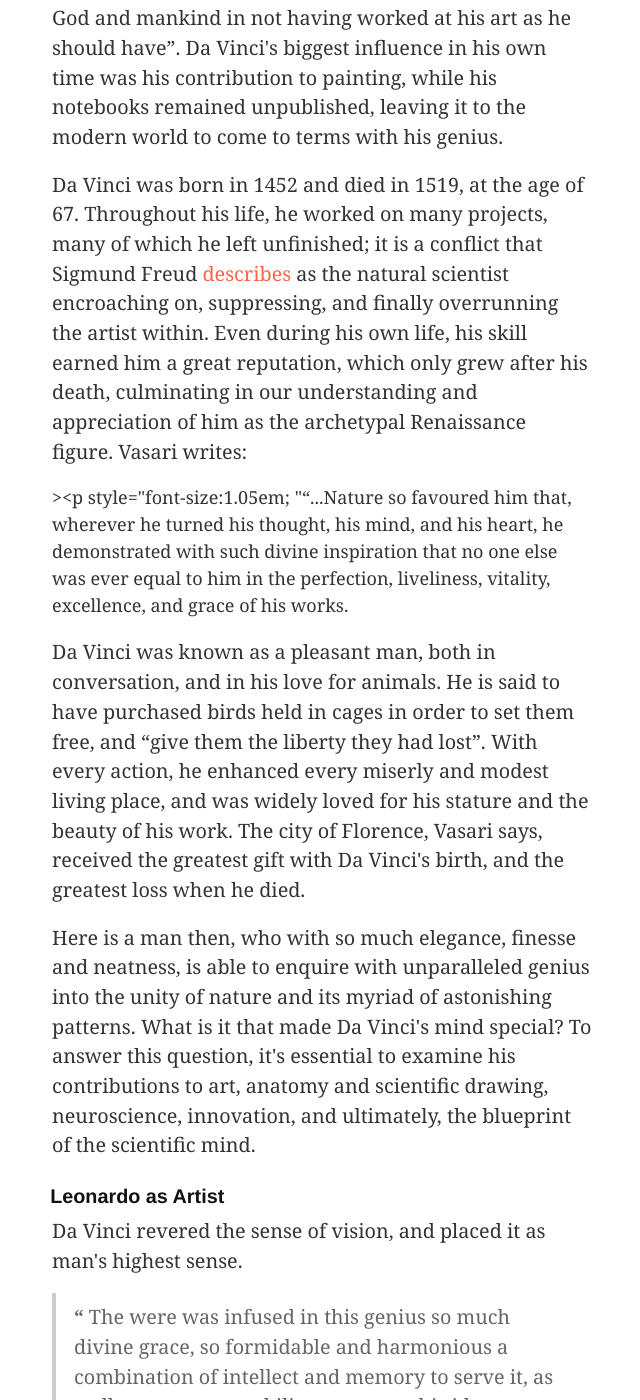
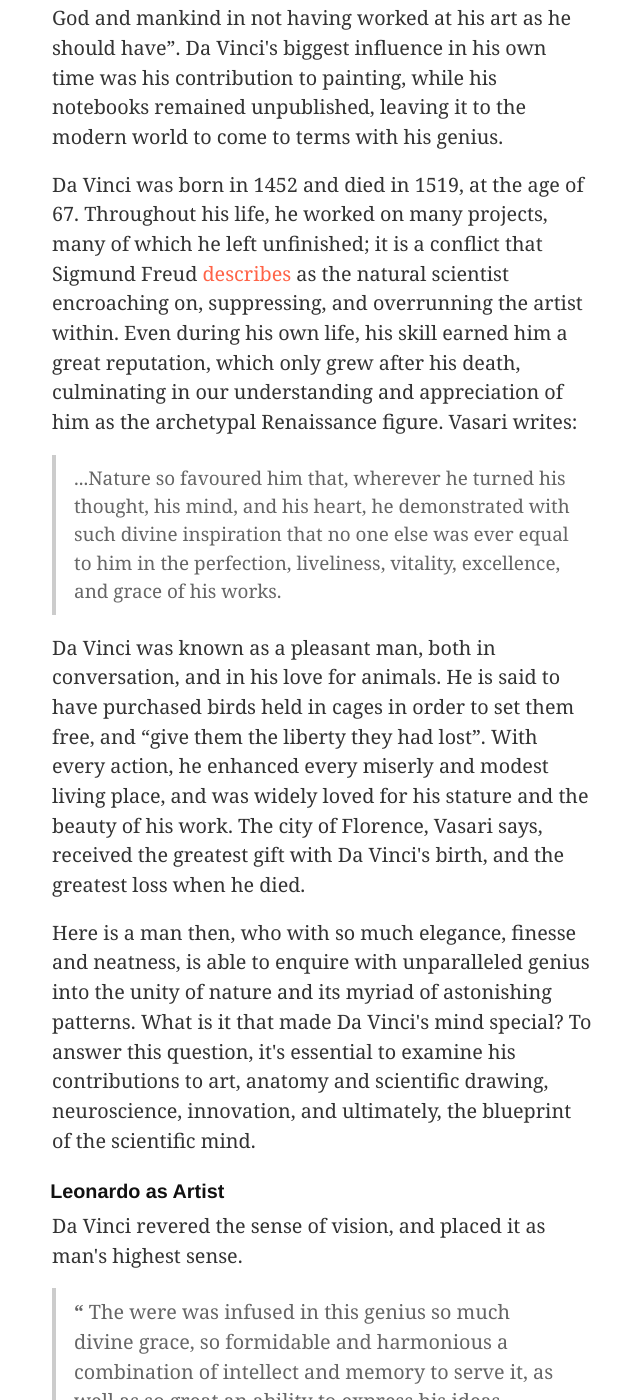
Before and after one commit to ellis-bio/ellisjalia, a Jekyll site: the page built from index.md, in a window 1280 px wide and 1400 px high, scrolled down 836 px. Shown: the whole window, without its empty margins (318-958 px from the left). Built offline with Jekyll 4.4.1, drawn with Linux system fonts in a browser that asks for light colours.

Commit message:
Update to blockquote

```diff
--- a/index.md
+++ b/index.md
@@ -22,9 +22,9 @@ layout: default
 <br>
 <p style="font-size:1.1em;">In the <a href ="http://archive.eclass.uth.gr/eclass/modules/document/file.php/MHXD102/Vasari%20Giorgio_The_Lives_of_the_Artists_Oxford.pdf" style="color:tomato">Lives of the Artists</a>, the Italian biographer Giorgio Vasari writes that, in the last moments of his life, Leonardo da Vinci rebuked himself for having “offended God and mankind in not having worked at his art as he should have”. Da Vinci's biggest influence in his own time was his contribution to painting, while his notebooks remained unpublished, leaving it to the modern world to come to terms with his genius.
 
-<p style="font-size:1.1em; ">Da Vinci was born in 1452 and died in 1519, at the age of 67. Throughout his life, he worked on many projects, many of which he left unfinished; it is a conflict that Sigmund Freud <a href ="http://archive.eclass.uth.gr/eclass/modules/document/file.php/MHXD102/Vasari%20Giorgio_The_Lives_of_the_Artists_Oxford.pdf" style="color:tomato">describes</a> as the natural scientist encroaching on, suppressing, and finally overrunning the artist within. Even during his own life, his skill earned him a great reputation, which only grew after his death, culminating in our understanding and appreciation of him as the archetypal Renaissance figure. Vasari writes:</p>
+<p style="font-size:1.1em; ">Da Vinci was born in 1452 and died in 1519, at the age of 67. Throughout his life, he worked on many projects, many of which he left unfinished; it is a conflict that Sigmund Freud <a href ="http://archive.eclass.uth.gr/eclass/modules/document/file.php/MHXD102/Vasari%20Giorgio_The_Lives_of_the_Artists_Oxford.pdf" style="color:tomato">describes</a> as the natural scientist encroaching on, suppressing, and overrunning the artist within. Even during his own life, his skill earned him a great reputation, which only grew after his death, culminating in our understanding and appreciation of him as the archetypal Renaissance figure. Vasari writes:</p>
 
-><p style="font-size:1.05em; "“...Nature so favoured him that, wherever he turned his thought, his mind, and his heart, he demonstrated with such divine inspiration that no one else was ever equal to him in the perfection, liveliness, vitality, excellence, and grace of his works.</p>
+<blockquote><p style="font-size:1.05em; ">...Nature so favoured him that, wherever he turned his thought, his mind, and his heart, he demonstrated with such divine inspiration that no one else was ever equal to him in the perfection, liveliness, vitality, excellence, and grace of his works.</p></blockquote>
 
 <p style="font-size:1.1em; ">Da Vinci was known as a pleasant man, both in conversation, and in his love for animals. He is said to have purchased birds held in cages in order to set them free, and “give them the liberty they had lost”. With every action, he enhanced every miserly and modest living place, and was widely loved for his stature and the beauty of his work. The city of Florence, Vasari says, received the greatest gift with Da Vinci's birth, and the greatest loss when he died.</p>
 
@@ -34,7 +34,7 @@ layout: default
 
 <p style="font-size:1.1em; ">Da Vinci revered the sense of vision, and placed it as man's highest sense. </p>
 
-<blockquote><p style="font-size:1.1em;"><strong>“</strong> The were was infused in this genius so much divine grace, so formidable and harmonious a combination of intellect and memory to serve it, as well as so great an ability to express his ideas through the designs of his hands, that he won over with arguments and confounded the with reasonings the boldest minds. <strong></strong></p></blockquote>
+<blockquote><p style="font-size:1.1em;"><strong>“</strong> The were was infused in this genius so much divine grace, so formidable and harmonious a combination of intellect and memory to serve it, as well as so great an ability to express his ideas through the designs of his hands, that he won over with arguments and confounded the with reasonings the boldest minds. <strong></strong></blockquote>
 
 <blockquote><p style="font-size:1.05em; ">Leonardo was so pleasing in conversation that he won everyone's hearts. And although we might say that he owned nothing and worked very little, he always kept servants and horses; he took special pleasure in horses as he did in all other animals, which he treated with the greatest love and patience. For example, when passing by places where birds were being sold, he would often take them out of their cages with his own hands, and after paying the seller the price that was asked of him, he would set them free in the air, restoring to them the liberty they had lost. As a result, Nature so favoured him that, wherever he turned his thought, his mind, and his heart, he demonstrated with such divine inspiration that no one else was ever equal to him in the perfection, liveliness, vitality, excellence, and grace of his works.</blockquote>
 <br>
```
